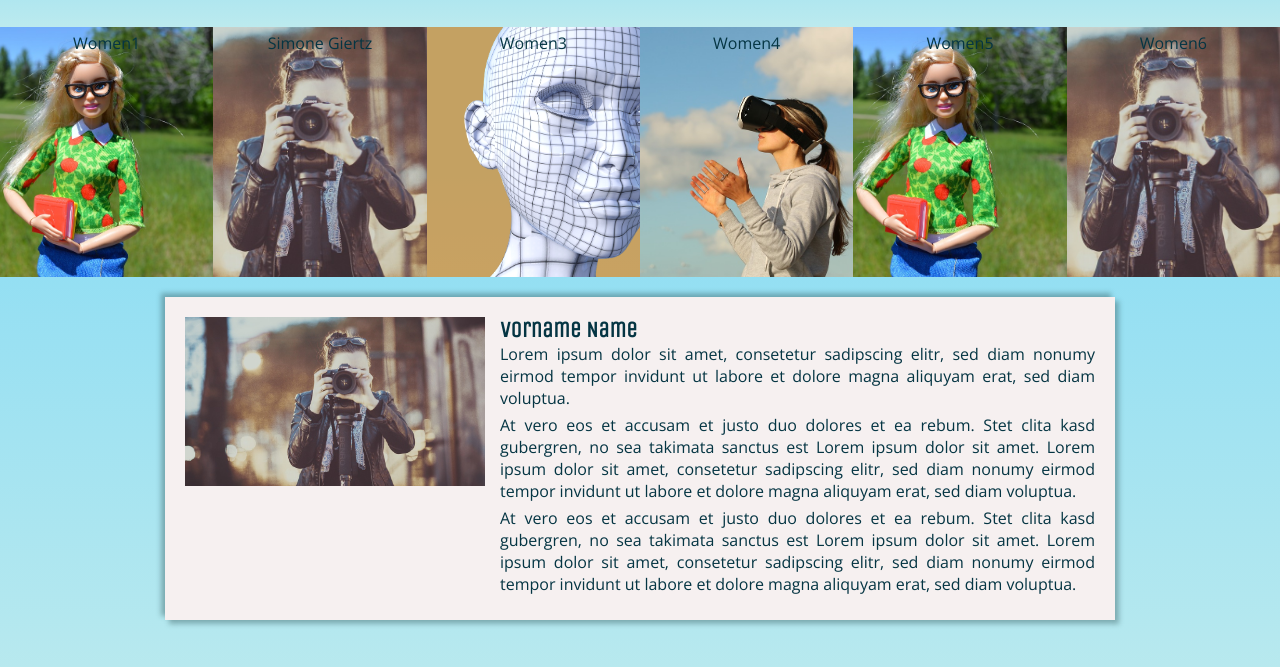
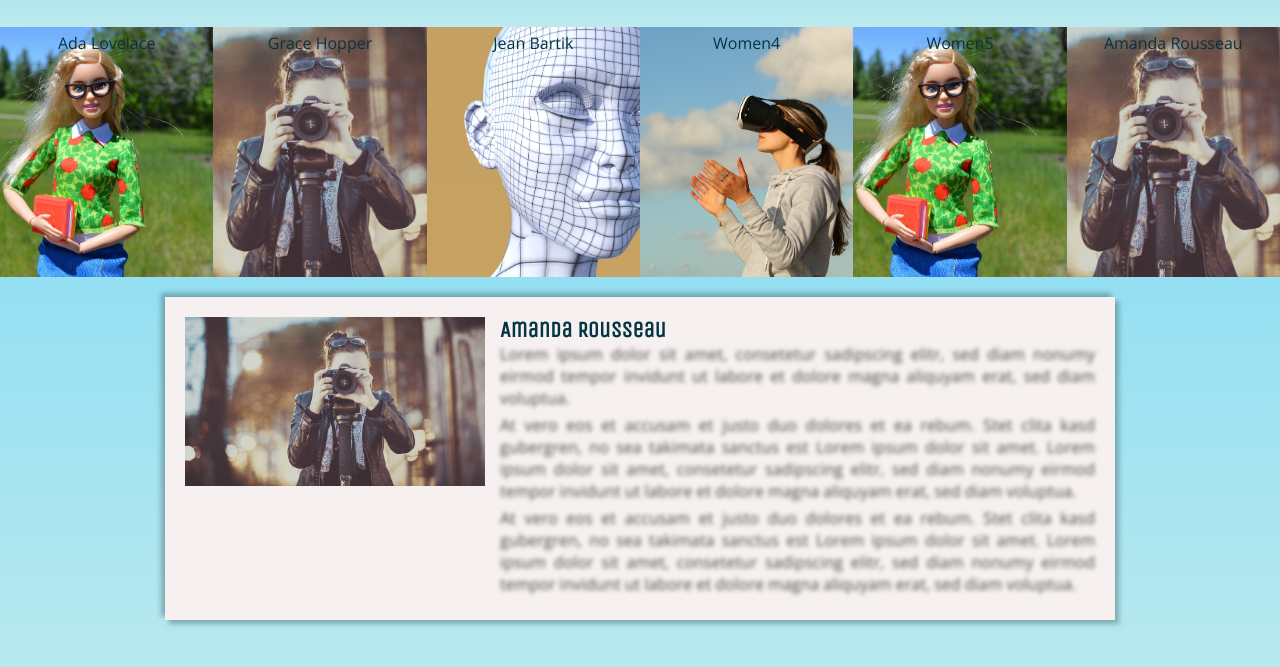
Before and after one commit to Hacklabor/girlsday-2017, a plain HTML site: page public_html/woman6.html in a window 1280 px wide. Shown: the part 85-752 px from the top of the page. Drawn offline with nearby package versions, Linux system fonts and the light colour scheme.

Commit message:
Änderungen Schwierigkeitsstufen

```diff
--- a/public_html/woman6.html
+++ b/public_html/woman6.html
@@ -23,17 +23,17 @@
             <div id="navigation">
                 <a href="woman1.html">
                 <section id="woman1" class="women">
-                    <p>Women1</p>
+                    <p>Ada Lovelace</p>
                 </section>
                 </a>
                 <a href="woman2.html">
                     <section id="woman2" class="women">
-                        <p>Simone Giertz</p>
+                        <p>Grace Hopper</p>
                     </section>
                 </a>
                 <a href="woman3.html">
                     <section id="woman3" class="women">
-                        <p>Women3</p>
+                        <p>Jean Bartik</p>
                     </section>
                 </a>
                 <a href="woman4.html">
@@ -48,7 +48,7 @@
                 </a>
                 <a href="woman6.html">
                     <section id="woman6" class="women">
-                        <p>Women6</p>
+                        <p>Amanda Rousseau</p>
                     </section>
                 </a>
             </div>
@@ -58,10 +58,10 @@
                         <img src="adult-2179204_960_720.jpg" alt="Name">
                     </div>
                     <div id="woman_text">
-                        <h2>Vorname Name</h2>
-                        <p>Lorem ipsum dolor sit amet, consetetur sadipscing elitr, sed diam nonumy eirmod tempor invidunt ut labore et dolore magna aliquyam erat, sed diam voluptua.</p>
-                        <p>At vero eos et accusam et justo duo dolores et ea rebum. Stet clita kasd gubergren, no sea takimata sanctus est Lorem ipsum dolor sit amet. Lorem ipsum dolor sit amet, consetetur sadipscing elitr, sed diam nonumy eirmod tempor invidunt ut labore et dolore magna aliquyam erat, sed diam voluptua.</p>
-                        <p>At vero eos et accusam et justo duo dolores et ea rebum. Stet clita kasd gubergren, no sea takimata sanctus est Lorem ipsum dolor sit amet. Lorem ipsum dolor sit amet, consetetur sadipscing elitr, sed diam nonumy eirmod tempor invidunt ut labore et dolore magna aliquyam erat, sed diam voluptua.</p>
+                        <h2>Amanda Rousseau</h2>
+                        <p style="color: transparent; text-shadow: 0 0 4px rgba(0,0,0,0.7);">Lorem ipsum dolor sit amet, consetetur sadipscing elitr, sed diam nonumy eirmod tempor invidunt ut labore et dolore magna aliquyam erat, sed diam voluptua.</p>
+                        <p style="color: transparent; text-shadow: 0 0 4px rgba(0,0,0,0.7);">At vero eos et accusam et justo duo dolores et ea rebum. Stet clita kasd gubergren, no sea takimata sanctus est Lorem ipsum dolor sit amet. Lorem ipsum dolor sit amet, consetetur sadipscing elitr, sed diam nonumy eirmod tempor invidunt ut labore et dolore magna aliquyam erat, sed diam voluptua.</p>
+                        <p style="color: transparent; text-shadow: 0 0 4px rgba(0,0,0,0.7);">At vero eos et accusam et justo duo dolores et ea rebum. Stet clita kasd gubergren, no sea takimata sanctus est Lorem ipsum dolor sit amet. Lorem ipsum dolor sit amet, consetetur sadipscing elitr, sed diam nonumy eirmod tempor invidunt ut labore et dolore magna aliquyam erat, sed diam voluptua.</p>
                     </div>
                 </article>
             </main>
```
Also changed, not shown: public_html/woman1.html (+3 -3 lines), public_html/woman2.html (+4 -4 lines), public_html/woman3.html (+5 -5 lines), public_html/woman4.html (+6 -6 lines), public_html/woman5.html (+6 -6 lines).
